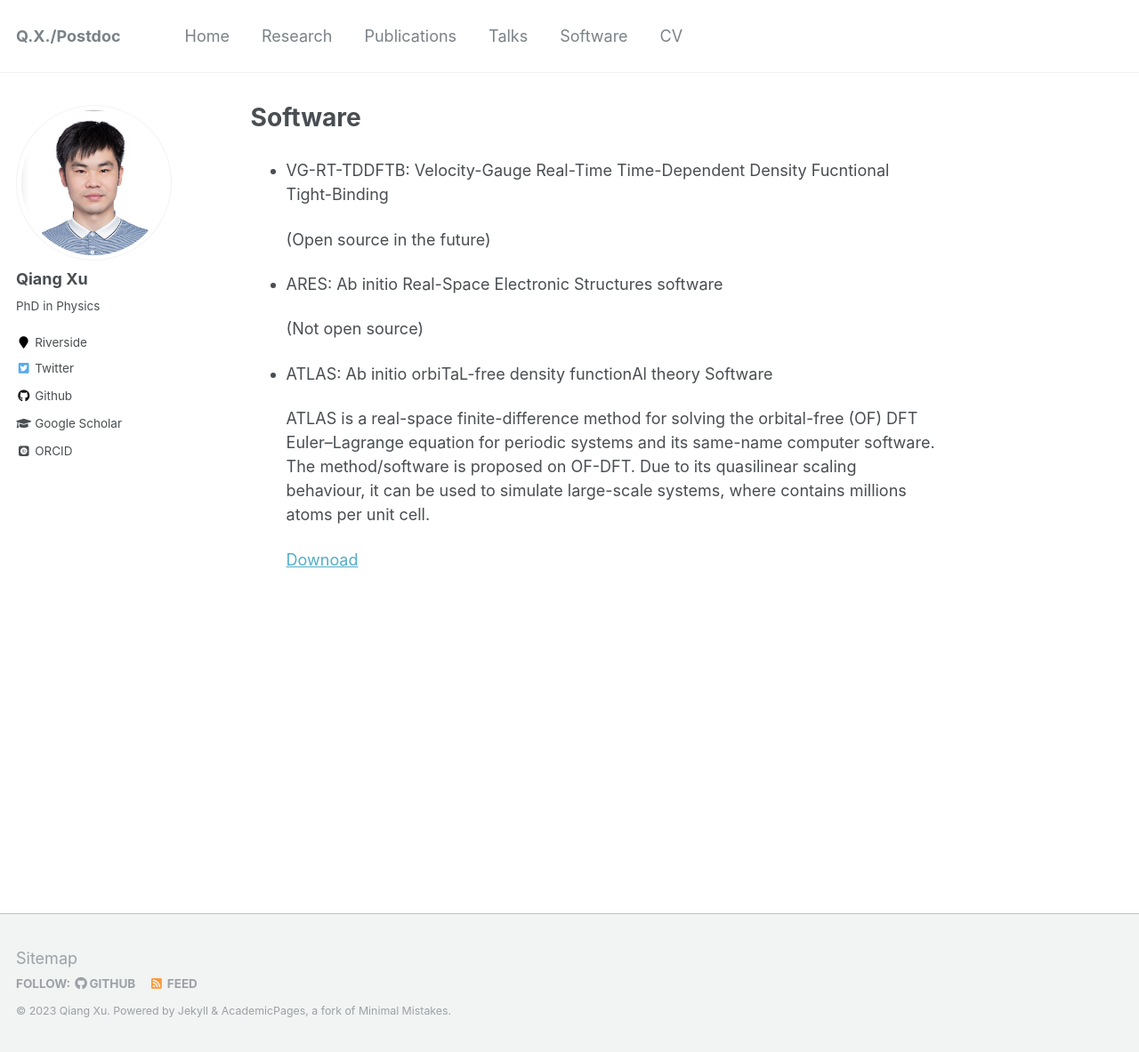
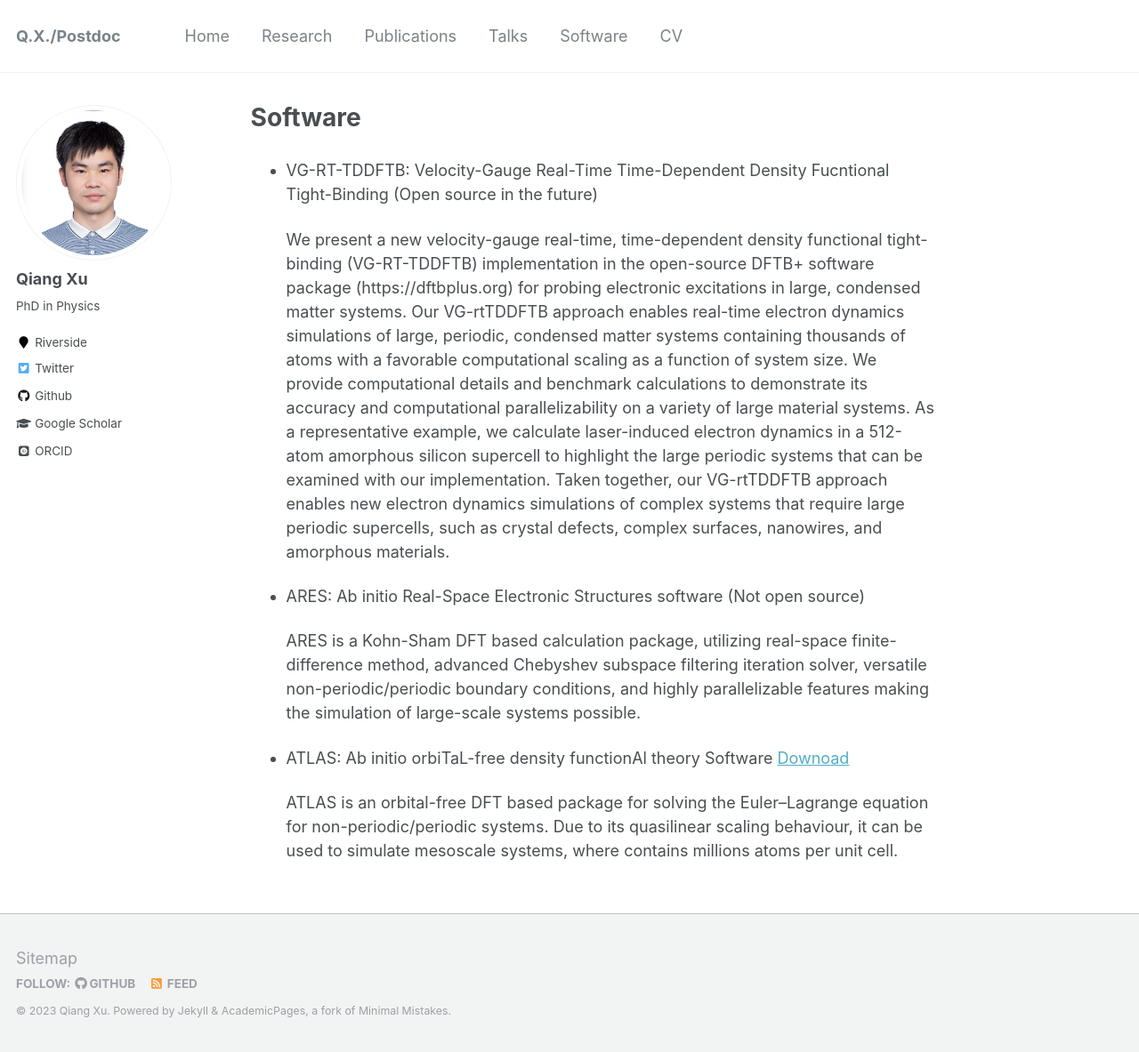
Before and after one commit to xqjlu/xqjlu.github.io, a Jekyll site: the page built from _pages/software.md, in a window 1280 px wide and 1183 px high. Shown: the whole window at 89% size. Built offline with Jekyll 4.4.1, drawn with Linux system fonts in a browser that asks for light colours; some web fonts are replaced.

Commit message:
software

```diff
--- a/_pages/software.md
+++ b/_pages/software.md
@@ -8,15 +8,16 @@ redirect_from:
 ---
 
 * VG-RT-TDDFTB: Velocity-Gauge Real-Time Time-Dependent Density Fucntional Tight-Binding
-
   (Open source in the future)
 
+  We present a new velocity-gauge real-time, time-dependent density functional tight-binding (VG-RT-TDDFTB) implementation in the open-source DFTB+ software package (https://dftbplus.org) for probing electronic excitations in large, condensed matter systems. Our VG-rtTDDFTB approach enables real-time electron dynamics simulations of large, periodic, condensed matter systems containing thousands of atoms with a favorable computational scaling as a function of system size. We provide computational details and benchmark calculations to demonstrate its accuracy and computational parallelizability on a variety of large material systems. As a representative example, we calculate laser-induced electron dynamics in a 512-atom amorphous silicon supercell to highlight the large periodic systems that can be examined with our implementation. Taken together, our VG-rtTDDFTB approach enables new electron dynamics simulations of complex systems that require large periodic supercells, such as crystal defects, complex surfaces, nanowires, and amorphous materials.
+
 * ARES: Ab initio Real-Space Electronic Structures software
-
   (Not open source)
 
+  ARES is a Kohn-Sham DFT based calculation package, utilizing real-space finite-difference method, advanced Chebyshev subspace filtering iteration solver, versatile non-periodic/periodic boundary conditions, and highly parallelizable features making the simulation of large-scale systems possible.
+
 * ATLAS: Ab initio orbiTaL-free density functionAl theory Software
+  [Downoad](http://atlas-ch.cn/)
 
-  ATLAS is a real-space finite-difference method for solving the orbital-free (OF) DFT Euler–Lagrange equation for periodic systems and its same-name computer software. The method/software is proposed on OF-DFT. Due to its quasilinear scaling behaviour, it can be used to simulate large-scale systems, where contains millions atoms per unit cell.
-
-  [Downoad](http://atlas-ch.cn/)
+  ATLAS is an orbital-free DFT based package for solving the Euler–Lagrange equation for non-periodic/periodic systems. Due to its quasilinear scaling behaviour, it can be used to simulate mesoscale systems, where contains millions atoms per unit cell.
```
